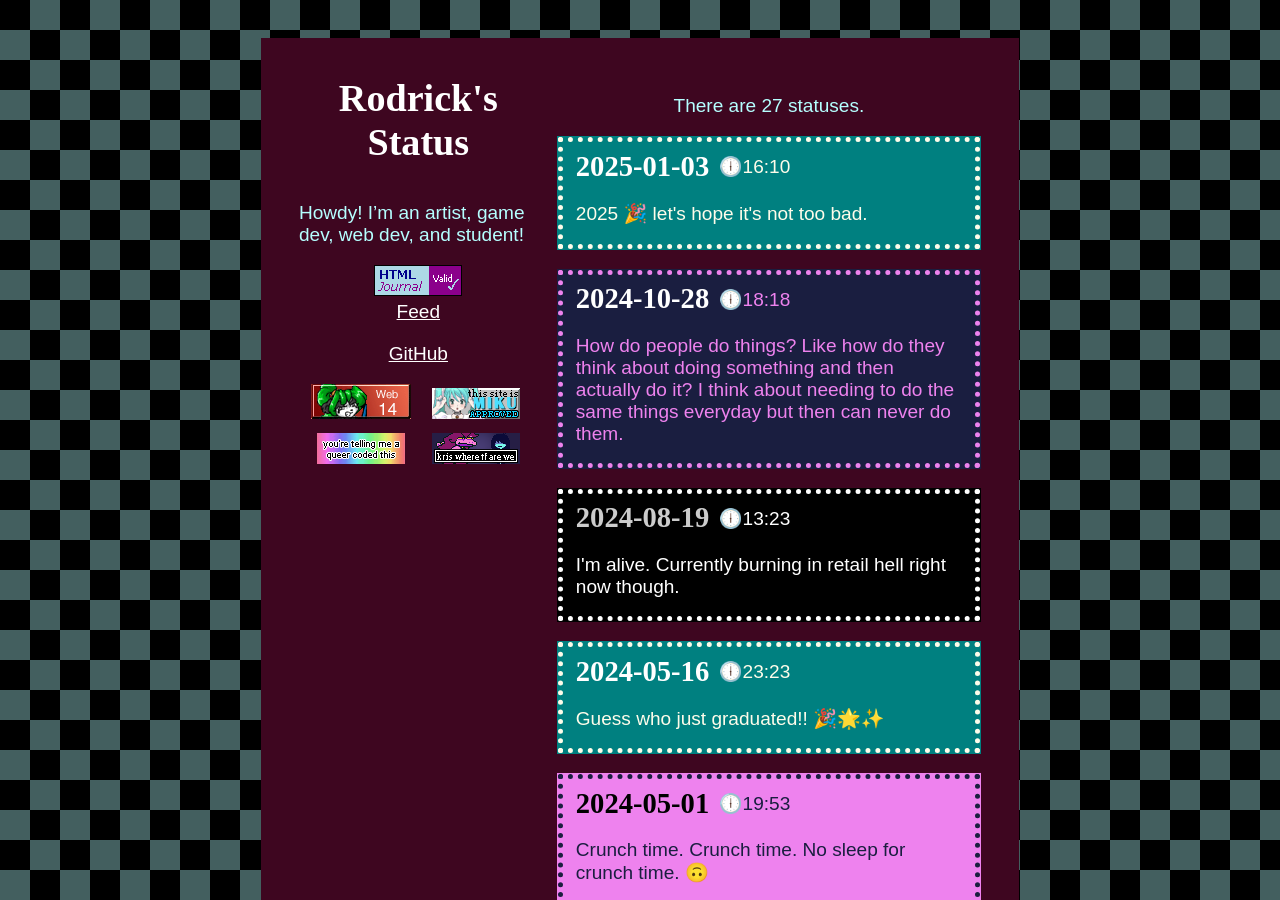
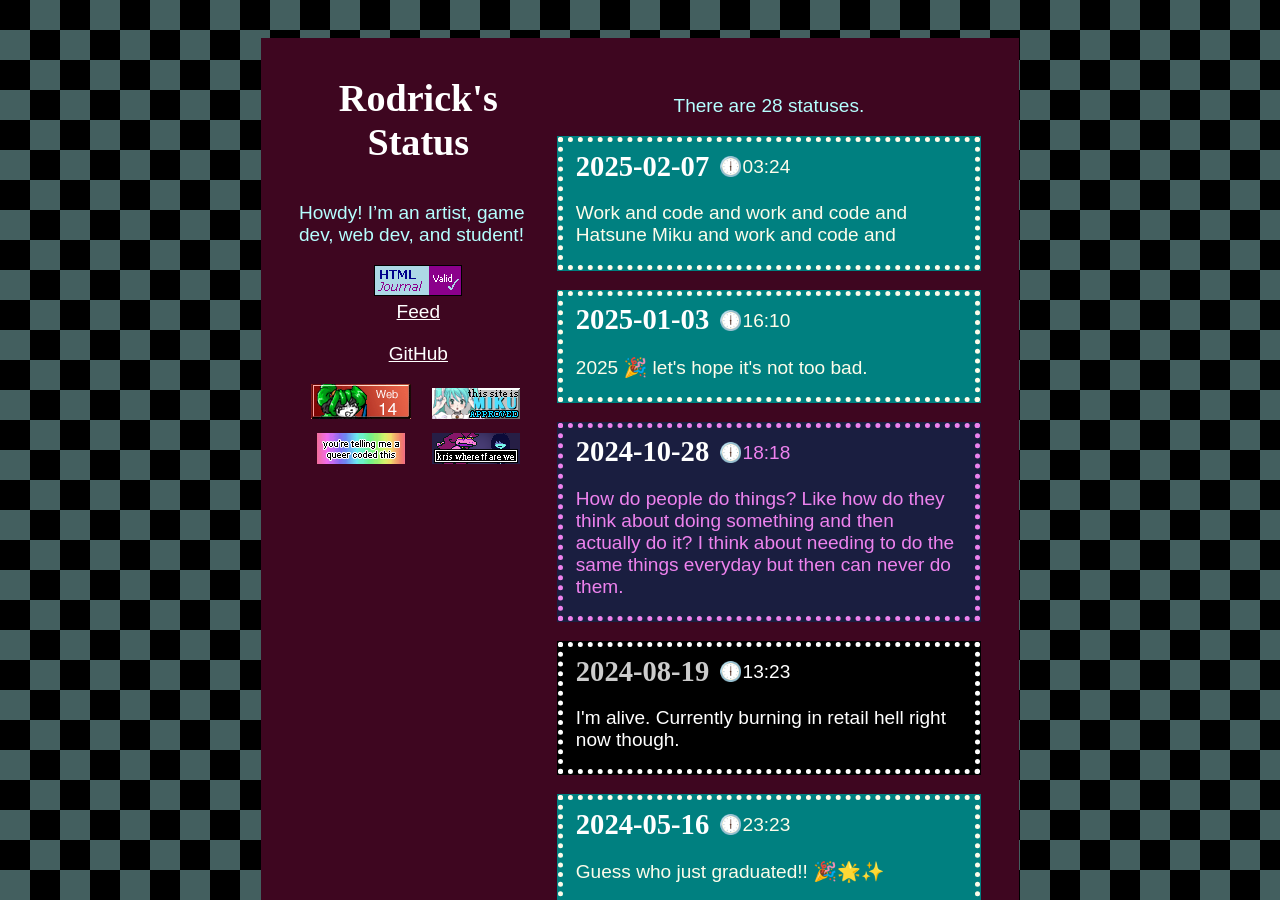
Before and after one commit to RodFireProductions/Status, a Jekyll site: the page built from docs/index.md, in a window 1280 px wide and 900 px high. Built offline with Jekyll 4.4.1, drawn with Linux system fonts in a browser that asks for light colours.

Commit message:
Status Update Fri 02/07/2025  3:25:06.67

```diff
--- a/docs/_data/entries.json
+++ b/docs/_data/entries.json
@@ -1,5 +1,5 @@
 {
-    "num": 27,
+    "num": 28,
     "last_color": "green",
     "list": [
         {
@@ -232,6 +232,14 @@
             "color": "green",
             "content": "2025 🎉 let's hope it's not too bad.",
             "image": null
+        },
+        {
+            "id": 28,
+            "time": "03:24",
+            "date": "2025-02-07",
+            "color": "green",
+            "content": "Work and code and work and code and Hatsune Miku and work and code and",
+            "image": null
         }
     ]
 }
```
